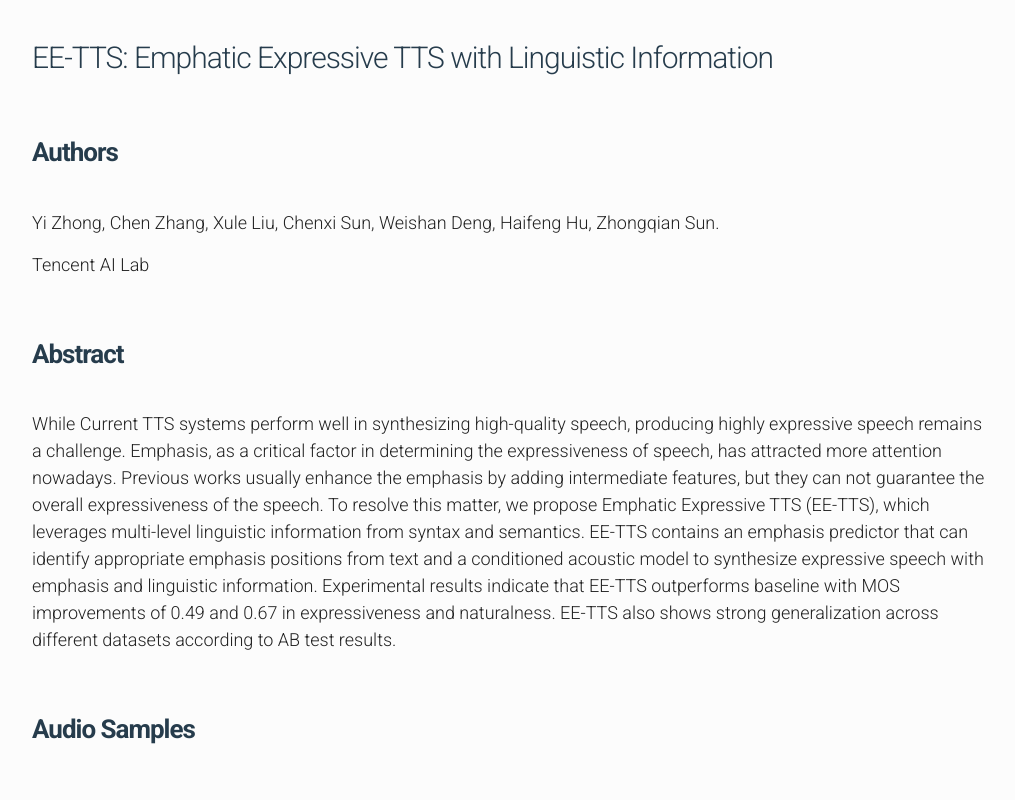
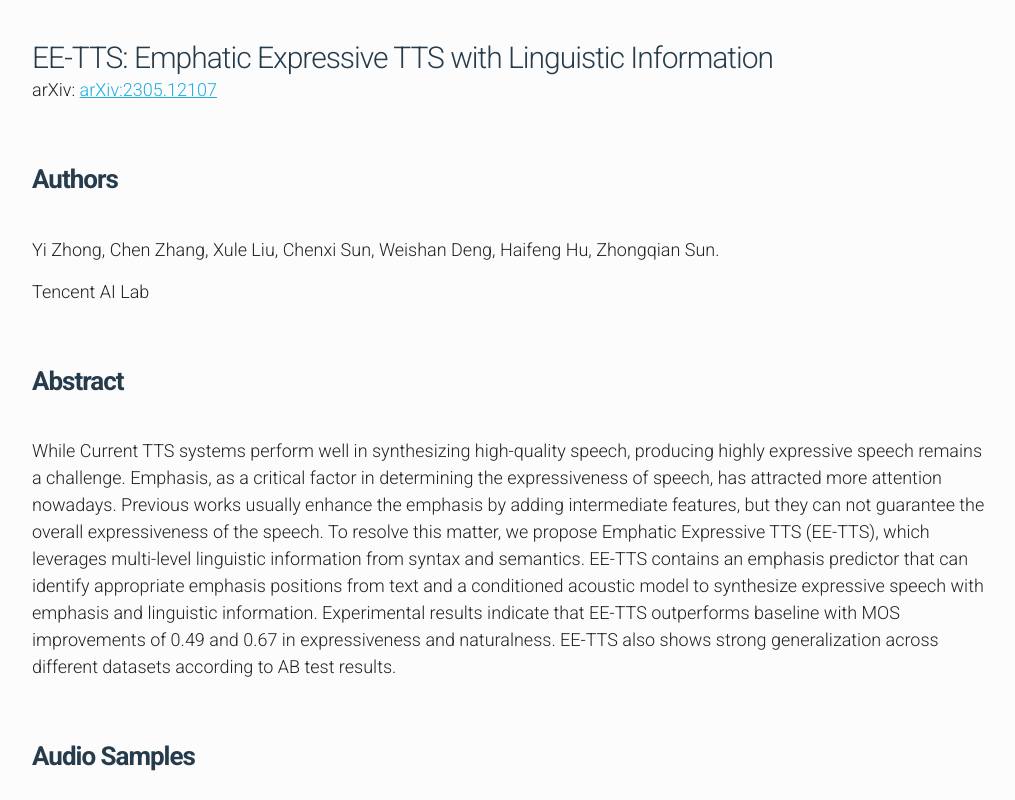
Before and after one commit to Expressive-Emphatic-TTSdemo/Expressive-Emphatic-TTSdemo.github.io, a plain HTML site: page index.html in a window 1280 px wide. Shown: the top 800 px of the page, without its empty margins (128-1143 px from the left). Drawn offline with nearby package versions, Linux system fonts and the light colour scheme; some packages are replaced by stand-ins of ours.

Commit message:
add arxiv

```diff
--- a/index.html
+++ b/index.html
@@ -28,6 +28,7 @@
 		<article itemscope itemtype="https://schema.org/BlogPosting">
             <h1 class="entry-title" itemprop="headline">EE-TTS: Emphatic Expressive TTS with Linguistic Information</h1>
 			<section itemprop="entry-text">
+<p>arXiv: <a href="https://arxiv.org/abs/2305.12107">arXiv:2305.12107</a></p>
 <h2 id="authors">Authors</h2>
 <p>Yi Zhong, Chen Zhang, Xule Liu, Chenxi Sun, Weishan Deng, Haifeng Hu, Zhongqian Sun.</p>
 <p>Tencent AI Lab</p>
```
